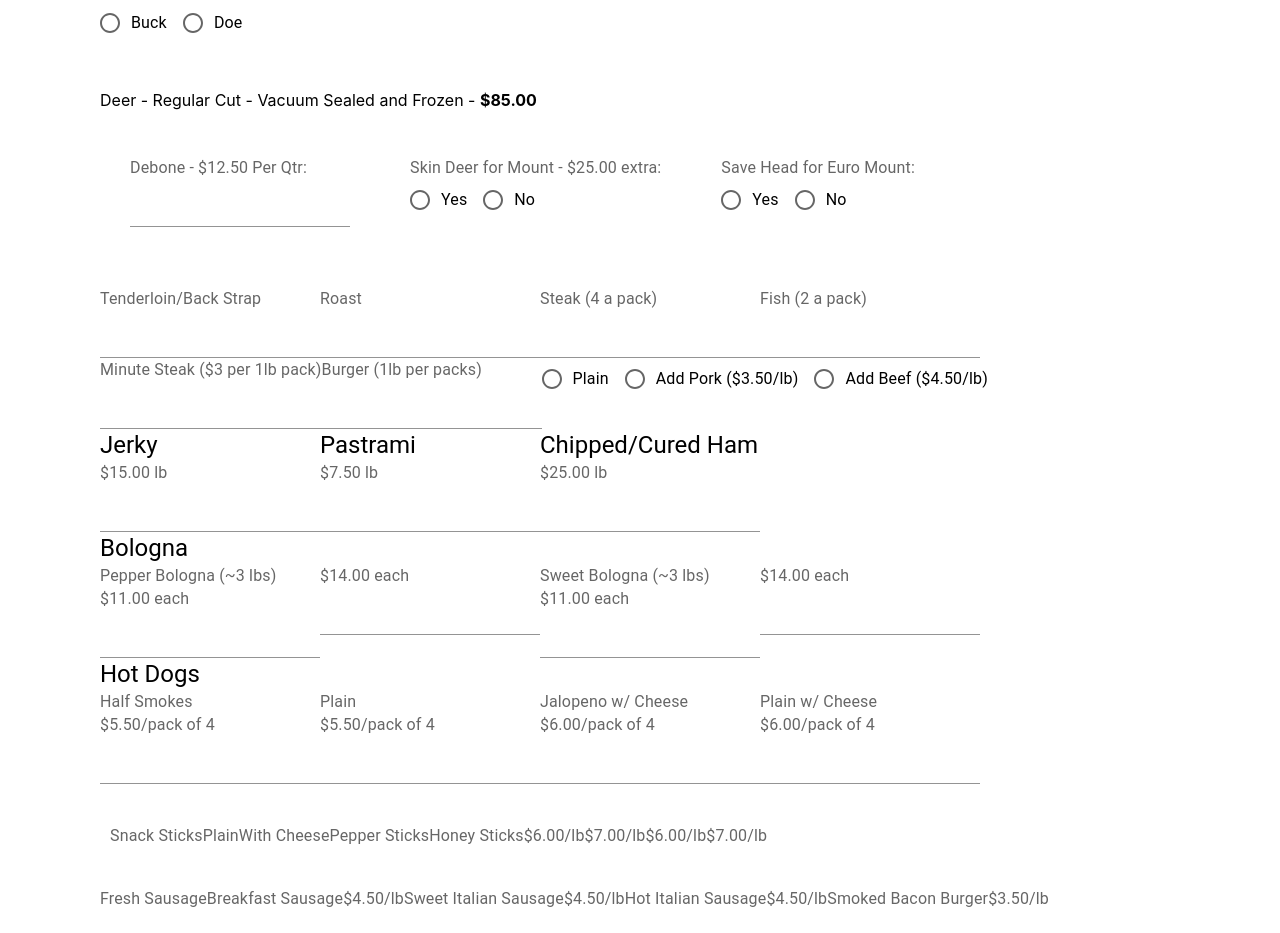
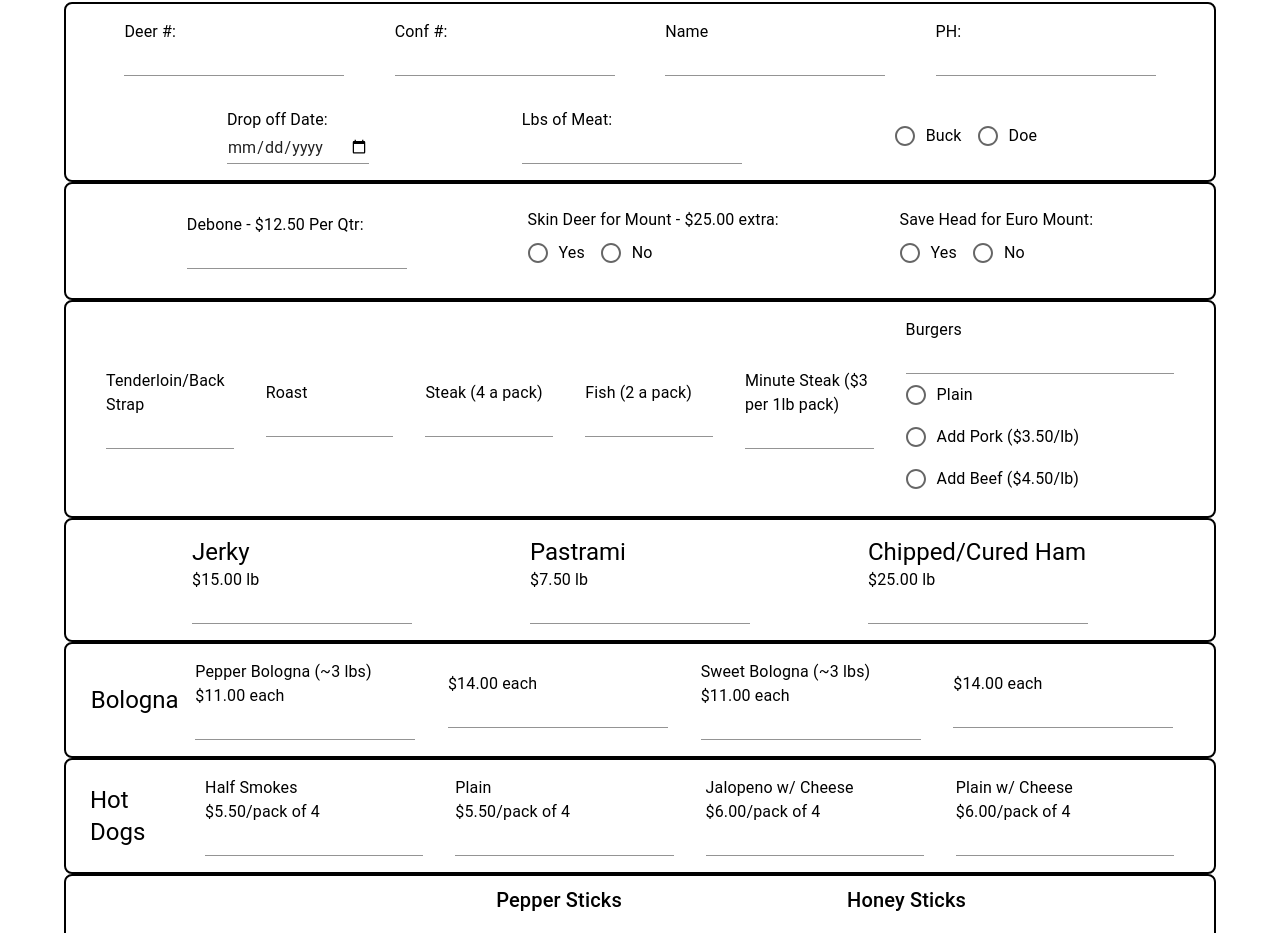
Before and after one commit to tylerf808/chop-shop, a React (Create React App) app in the folder chop-shop-app/: page / in a window 1280 px wide. Shown: the part 138-1071 px from the top of the page. Before the commit the page ends 1048 px from the top, so only its background shows below. Built offline with nearby package versions, Linux system fonts and the light colour scheme; the HTML template or start-up script is replaced by a standard one.

Commit message:
Finished basic styling

```diff
--- a/chop-shop-app/src/App.js
+++ b/chop-shop-app/src/App.js
@@ -21,7 +21,6 @@ function App() {
         main: '#809AAF'
       },
     },
-    spacing: 10,
   })
 
   return (
--- a/chop-shop-app/src/components/Bologna.jsx
+++ b/chop-shop-app/src/components/Bologna.jsx
@@ -1,26 +1,27 @@
-import { Container, FormLabel, FormControl, Input, Typography } from '@mui/material';
+import { Container, Typography, FormControl, Input } from '@mui/material';
 
 function Bologna() {
 
     return (
-        <Container className="bologna-container">
+        <Container className="bologna-container" sx={{ border: 2, borderRadius: 2, display: 'flex',
+        flexDirection: 'row', justifyContent: 'space-evenly', alignItems: 'center' }}>
             <Typography variant='h5'>Bologna</Typography>
-            <FormControl>
-                <FormLabel id='pepper-bologna'>Pepper Bologna (~3 lbs)</FormLabel>
-                <FormLabel id='pepper-plain-price'>$11.00 each</FormLabel>
+            <FormControl sx={{ margin: 2}}>
+                <Typography variant='body1' id='pepper-bologna'>Pepper Bologna (~3 lbs)</Typography>
+                <Typography variant='body1' id='pepper-plain-price'>$11.00 each</Typography>
                 <Input type='number' id='pepper-bologna-plain-Input'></Input>
             </FormControl>
-            <FormControl>
-                <FormLabel id='pepper-cheese-price'>$14.00 each</FormLabel>
+            <FormControl sx={{ margin: 2}}>
+                <Typography variant='body1' id='pepper-cheese-price'>$14.00 each</Typography>
                 <Input type='number' id='pepper-bologna-cheese-Input'></Input>
             </FormControl>
-            <FormControl>
-                <FormLabel id='sweet-bologna'>Sweet Bologna (~3 lbs)</FormLabel>
-                <FormLabel id='sweet-plain-price'>$11.00 each</FormLabel>
+            <FormControl sx={{ margin: 2}}>
+                <Typography variant='body1' id='sweet-bologna'>Sweet Bologna (~3 lbs)</Typography>
+                <Typography variant='body1' id='sweet-plain-price'>$11.00 each</Typography>
                 <Input type='number' id='sweet-bologna-plain-Input'></Input>
             </FormControl>
-            <FormControl>
-                <FormLabel id='sweet-cheese-price'>$14.00 each</FormLabel>
+            <FormControl sx={{ margin: 2}}>
+                <Typography variant='body1' id='sweet-cheese-price'>$14.00 each</Typography>
                 <Input type='number' id='sweet-bologna-cheese-Input'></Input>
             </FormControl>
         </Container >
--- a/chop-shop-app/src/components/DeerInfo.jsx
+++ b/chop-shop-app/src/components/DeerInfo.jsx
@@ -3,24 +3,45 @@ import Radio from '@mui/material/Radio';
 import RadioGroup from '@mui/material/RadioGroup';
 import FormControlLabel from '@mui/material/FormControlLabel';
 import FormControl from '@mui/material/FormControl';
-import FormLabel from '@mui/material/FormLabel';
+import { Input, Typography } from '@mui/material';
 
 function DeerInfo() {
 
+    return (
+        <Container className="deer-info-container" sx={{ border: 2, borderRadius: 2, display: 'flex',
+        flexDirection: 'row', justifyContent: 'space-evenly', alignItems: 'center', flexWrap: 'wrap' }}>
 
-
-
-    return (
-            <Container className="deer-info-container">
-                <FormControl>
-                    <RadioGroup
-                        row
-                    >
-                        <FormControlLabel value="buck" control={<Radio />} label="Buck" />
-                        <FormControlLabel value="doe" control={<Radio />} label="Doe" />
-                    </RadioGroup>
-                </FormControl>
-            </Container>
+            <FormControl sx={{margin: 2}}>
+                <Typography variant='body1'>Deer #:</Typography>
+                <Input type='number'></Input>
+            </FormControl>
+            <FormControl sx={{margin: 2}}>
+                <Typography variant='body1'>Conf #:</Typography>
+                <Input type='number'></Input>
+            </FormControl>
+            <FormControl sx={{margin: 2}}>
+                <Typography variant='body1'>Name</Typography>
+                <Input type='text'></Input>
+            </FormControl>
+            <FormControl sx={{margin: 2}}>
+                <Typography variant='body1'>PH:</Typography>
+                <Input type='number'></Input>
+            </FormControl>
+            <FormControl sx={{margin: 2}}>
+                <Typography variant='body1'>Drop off Date:</Typography>
+                <Input type='date'></Input>
+            </FormControl>
+            <FormControl sx={{margin: 2}}>
+                <Typography variant='body1'>Lbs of Meat:</Typography>
+                <Input type='number'></Input>
+            </FormControl>
+            <FormControl sx={{ margin: 2 }}>
+                <RadioGroup row >
+                    <FormControlLabel value="buck" control={<Radio />} label="Buck" />
+                    <FormControlLabel value="doe" control={<Radio />} label="Doe" />
+                </RadioGroup>
+            </FormControl>
+        </Container >
     );
 }
 
--- a/chop-shop-app/src/components/DeerOptions.jsx
+++ b/chop-shop-app/src/components/DeerOptions.jsx
@@ -1,5 +1,5 @@
 import { useState } from 'react';
-import { Container, FormLabel, FormControl, Radio, RadioGroup, FormControlLabel, Input } from '@mui/material';
+import { Container, FormLabel, FormControl, Radio, RadioGroup, FormControlLabel, Input, Typography } from '@mui/material';
 
 function DeerOptions() {
 
@@ -22,14 +22,14 @@ function DeerOptions() {
     }
 
     return (
-        <Container sx={{padding: 3}} className="deer-options-container">
-            <p>Deer - Regular Cut - Vacuum Sealed and Frozen - <b>$85.00</b></p>
+        <Container className="deer-options-container" sx={{ border: 2, borderRadius: 2, display: 'flex',
+        flexDirection: 'row', justifyContent: 'space-evenly', alignItems: 'center', flexWrap: 'wrap' }}>
             <FormControl sx={{padding: 3}}>
-                <FormLabel htmlFor='debone-num' className='input-FormLabel'>Debone - $12.50 Per Qtr:</FormLabel>
+                <Typography variant='body1' htmlFor='debone-num' className='input-label'>Debone - $12.50 Per Qtr:</Typography>
                 <Input type='number'></Input>
             </FormControl>
             <FormControl sx={{padding: 3}}>
-                <FormLabel id="mount-radio-buttons-group-label">Skin Deer for Mount - $25.00 extra: </FormLabel>
+                <Typography variant='body1' id="mount-radio-buttons-group-label">Skin Deer for Mount - $25.00 extra: </Typography>
                 <RadioGroup
                     row
                     aria-labelledby="mount-radio-buttons-group-label"
@@ -39,7 +39,7 @@ function DeerOptions() {
                 </RadioGroup>
             </FormControl>
             <FormControl sx={{padding: 3}}>
-                <FormLabel name='euro-mount-radio-buttons-group-label'>Save Head for Euro Mount: </FormLabel>
+                <Typography variant='body1' name='euro-mount-radio-buttons-group-label'>Save Head for Euro Mount: </Typography>
                 <RadioGroup
                     row
                     aria-labelledby="mount-radio-buttons-group-label"
--- a/chop-shop-app/src/components/FreshSausage.jsx
+++ b/chop-shop-app/src/components/FreshSausage.jsx
@@ -1,18 +1,29 @@
-import { Container, FormControl, FormLabel } from '@mui/material';
+import { Container, FormControl, FormLabel, Input, Typography } from '@mui/material';
 
 function FreshSausage() {
 
     return (
-        <Container className="fresh-sausage-container">
-                <FormLabel id='sausage-header'>Fresh Sausage</FormLabel>
-                <FormLabel id='breakfast-sausage-FormLabel'>Breakfast Sausage</FormLabel>
-                <FormLabel id='breakfast-sausage-price'>$4.50/lb</FormLabel>
-                <FormLabel id='sweet-sausage-FormLabel'>Sweet Italian Sausage</FormLabel>
-                <FormLabel id='sweet-sausage-price'>$4.50/lb</FormLabel>
-                <FormLabel id='hot-sausage-FormLabel'>Hot Italian Sausage</FormLabel>
-                <FormLabel id='hot-sausage-price'>$4.50/lb</FormLabel>
-                <FormLabel id='smoked-bacon-FormLabel'>Smoked Bacon Burger</FormLabel>
-                <FormLabel id='smoked-baacon-price'>$3.50/lb</FormLabel>
+        <Container className="fresh-sausage-container" sx={{
+            border: 2, borderRadius: 2, display: 'flex',
+            flexDirection: 'row', justifyContent: 'space-evenly', alignItems: 'center', padding: 3, marginBottom: 10
+        }}>
+            <Typography variant='h4' id='sausage-header'>Fresh Sausage</Typography>
+            <FormControl>
+                <Typography variant='body1'>Breakfast Sausage $4.50/lb</Typography>
+                <Input type='number'></Input>
+            </FormControl>
+            <FormControl>
+                <Typography variant='body1'>Sweet Italian Sausage $4.50/lb</Typography>
+                <Input type='number'></Input>
+            </FormControl>
+            <FormControl>
+                <Typography variant='body1'>Hot Italian Sausaage $4.50/lb</Typography>
+                <Input type='number'></Input>
+            </FormControl>
+            <FormControl>
+                <Typography variant='body1'>Smoked Bacon Burger $3.50/lb</Typography>
+                <Input type='number'></Input>
+            </FormControl>
         </Container>
     );
 }
--- a/chop-shop-app/src/components/HotDogs.jsx
+++ b/chop-shop-app/src/components/HotDogs.jsx
@@ -1,29 +1,29 @@
-import { Container, FormControl, FormLabel, Input, Typography } from "@mui/material";
-
+import { Container, FormControl, Input, Typography } from "@mui/material";
 
 function HotDogs() {
 
     return (
-        <Container className="hot-dogs-container">
+        <Container className="hot-dogs-container" sx={{ border: 2, borderRadius: 2, display: 'flex',
+        flexDirection: 'row', justifyContent: 'space-evenly', alignItems: 'center' }}>
             <Typography variant="h5">Hot Dogs</Typography>
-            <FormControl>
-                <FormLabel id='jalopeno-FormLabel'>Half Smokes</FormLabel>
-                <FormLabel id='half-smokes-price'>$5.50/pack of 4</FormLabel>
+            <FormControl sx={{ margin: 2}}>
+                <Typography variant='body1' id='jalopeno-Typography'>Half Smokes</Typography>
+                <Typography variant='body1' id='half-smokes-price'>$5.50/pack of 4</Typography>
                 <Input id='half-smokes-Input' type='number'></Input>
             </FormControl>
-            <FormControl>
-                <FormLabel id='plain-FormLabel'>Plain</FormLabel>
-                <FormLabel id='plain-price'>$5.50/pack of 4</FormLabel>
+            <FormControl sx={{ margin: 2}}>
+                <Typography variant='body1' id='plain-Typography'>Plain</Typography>
+                <Typography variant='body1' id='plain-price'>$5.50/pack of 4</Typography>
                 <Input id='plain-Input' type='number'></Input>
             </FormControl>
-            <FormControl>
-                <FormLabel id='jalopeno-FormLabel'>Jalopeno w/ Cheese</FormLabel>
-                <FormLabel id='jalopeno-price'>$6.00/pack of 4</FormLabel>
+            <FormControl sx={{ margin: 2}}>
+                <Typography variant='body1' id='jalopeno-Typography'>Jalopeno w/ Cheese</Typography>
+                <Typography variant='body1' id='jalopeno-price'>$6.00/pack of 4</Typography>
                 <Input id='jalopeno-Input' type='number'></Input>
             </FormControl>
-            <FormControl>
-                <FormLabel id='plain-cheese-FormLabel'>Plain w/ Cheese</FormLabel>
-                <FormLabel id='plain-cheese-price'>$6.00/pack of 4</FormLabel>
+            <FormControl sx={{ margin: 2}}>
+                <Typography variant='body1' id='plain-cheese-Typography'>Plain w/ Cheese</Typography>
+                <Typography variant='body1' id='plain-cheese-price'>$6.00/pack of 4</Typography>
                 <Input id='plain-cheese-Input' type='number'></Input>
             </FormControl>
         </Container >
--- a/chop-shop-app/src/components/Jerky.jsx
+++ b/chop-shop-app/src/components/Jerky.jsx
@@ -4,20 +4,21 @@ import { Container, FormControl, FormLabel, Input, Typography } from "@mui/mater
 function Jerky() {
 
     return (
-        <Container className="jerky-container">
-            <FormControl>
+        <Container className="jerky-container" sx={{ border: 2, borderRadius: 2, display: 'flex',
+        flexDirection: 'row', justifyContent: 'space-evenly', alignItems: 'center' }}>
+            <FormControl sx={{ margin: 2}}>
                 <Typography variant="h5" >Jerky</Typography>
-                <FormLabel htmlFor='jerky'>$15.00 lb</FormLabel>
+                <Typography variant="body1" htmlFor='jerky'>$15.00 lb</Typography>
                 <Input type='number' name='jerky'></Input>
             </FormControl>
-            <FormControl>
+            <FormControl sx={{ margin: 2}}>
                 <Typography variant="h5">Pastrami</Typography>
-                <FormLabel htmlFor='pastrami'>$7.50 lb</FormLabel>
+                <Typography variant='body1' htmlFor='pastrami'>$7.50 lb</Typography>
                 <Input type='number' name='pastrami'></Input>
             </FormControl>
-            <FormControl>
+            <FormControl sx={{ margin: 2}}>
                 <Typography variant="h5">Chipped/Cured Ham</Typography>
-                <FormLabel htmlFor='chipped'>$25.00 lb</FormLabel>
+                <Typography variant='body1' htmlFor='chipped'>$25.00 lb</Typography>
                 <Input type='number' name='chipped'></Input>
             </FormControl>
         </Container>
--- a/chop-shop-app/src/components/MeatType.jsx
+++ b/chop-shop-app/src/components/MeatType.jsx
@@ -1,42 +1,41 @@
-import { Container, FormControl, FormControlLabel, FormLabel, Input, Radio, RadioGroup } from "@mui/material";
+import { Container, Box, FormControl, FormControlLabel, FormLabel, Input, Radio, RadioGroup, Typography } from "@mui/material";
 
 function MeatType() {
 
     return (
-        <Container className="meat-type-container">
-            <FormControl>
-                <FormLabel >Tenderloin/Back Strap</FormLabel>
+        <Container className="meat-type-container" sx={{ border: 2, borderRadius: 2, display: 'flex',
+        flexDirection: 'row', justifyContent: 'space-evenly', alignItems: 'center' }}>
+            <FormControl sx={{ margin: 2 }}>
+                <Typography variant='body1'>Tenderloin/Back Strap</Typography>
                 <Input type='number' name='tenderloin'></Input>
             </FormControl>
-            <FormControl>
-                <FormLabel >Roast</FormLabel>
+            <FormControl sx={{ margin: 2 }}>
+                <Typography variant='body1'>Roast</Typography>
                 <Input type='number' name='roast'></Input>
             </FormControl>
-            <FormControl>
-                <FormLabel >Steak (4 a pack)</FormLabel>
+            <FormControl sx={{ margin: 2 }}>
+                <Typography variant='body1'>Steak (4 a pack)</Typography>
                 <Input type='number' name='steak'></Input>
             </FormControl>
-            <FormControl>
-                <FormLabel htmlFor='fish'>Fish (2 a pack)</FormLabel>
+            <FormControl sx={{ margin: 2 }}>
+                <Typography variant='body1'>Fish (2 a pack)</Typography>
                 <Input type='number' name='fish'></Input>
-            </FormControl>
-            <FormControl>
-                <FormLabel htmlFor='minute'>Minute Steak ($3 per 1lb pack)</FormLabel>
+            </FormControl >
+            <FormControl sx={{ margin: 2 }}>
+                <Typography variant='body1'>Minute Steak ($3 per 1lb pack)</Typography>
                 <Input type='number' name='minute'></Input>
             </FormControl>
-            <FormControl>
-                <FormLabel>Burger (1lb per packs)</FormLabel>
-                <Input type='number'></Input>
-            </FormControl>
-            <FormControl>
-                <RadioGroup
-                    row
-                    name='burgers-extras-radio-buttons-group'
-                >
-                    <FormControlLabel value='plain' control={<Radio />} label='Plain'/>
-                    <FormControlLabel value='pork' control={<Radio />} label='Add Pork ($3.50/lb)'/>
-                    <FormControlLabel value='beef' control={<Radio />} label='Add Beef ($4.50/lb)'/>
-                </RadioGroup>
+            <FormControl sx={{margin: 2}}>
+                <Typography variant="body1">Burgers</Typography>
+                    <Input type='number' ></Input>
+                    <RadioGroup
+                        row
+                        name='burgers-extras-radio-buttons-group'
+                    >
+                        <FormControlLabel value='plain' control={<Radio />} label='Plain' />
+                        <FormControlLabel value='pork' control={<Radio />} label='Add Pork ($3.50/lb)' />
+                        <FormControlLabel value='beef' control={<Radio />} label='Add Beef ($4.50/lb)' />
+                    </RadioGroup>
             </FormControl>
         </Container>
     );
--- a/chop-shop-app/src/components/SnackSticks.jsx
+++ b/chop-shop-app/src/components/SnackSticks.jsx
@@ -1,20 +1,29 @@
-import { Box, FormControl, FormLabel } from "@mui/material";
+import { Container, FormGroup, Input, Typography } from "@mui/material";
 
 
 function SnackSticks() {
 
     return (
-        <Box sx={{margin: 4}} className="snack-sticks-container">
-                <FormLabel id='snack-sticks-FormLabel'>Snack Sticks</FormLabel>
-                <FormLabel id='plain-snack-stick'>Plain</FormLabel>
-                <FormLabel id='cheese-snack-stick'>With Cheese</FormLabel>
-                <FormLabel id='pepper-sticks-FormLabel'>Pepper Sticks</FormLabel>
-                <FormLabel id='honey-sticks-FormLabel'>Honey Sticks</FormLabel>
-                <FormLabel id='pepper-plain-price'>$6.00/lb</FormLabel>
-                <FormLabel id='pepper-cheese-price'>$7.00/lb</FormLabel>
-                <FormLabel id='honey-plain-price'>$6.00/lb</FormLabel>
-                <FormLabel id='honey-cheese-price'>$7.00/lb</FormLabel>
-        </Box>
+        <Container sx={{
+            border: 2, borderRadius: 2, display: 'flex',
+            flexDirection: 'row', justifyContent: 'space-evenly', alignItems: 'center'
+        }}>
+            <Typography variant='h5' sx={{margin: 2}}>Snack Sticks</Typography>
+            <FormGroup>
+                <Typography variant='h6' sx={{margin: 1}}>Pepper Sticks</Typography>
+                <Typography variant="body1" sx={{margin: 1}}>Plain $6.00/lb</Typography>
+                <Input type="number" sx={{margin: 1}}></Input>
+                <Typography variant="body1" sx={{margin: 1}}>w/ Cheese $7.00/lb</Typography>
+                <Input type="number"></Input>
+            </FormGroup>
+            <FormGroup>
+            <Typography variant='h6' sx={{margin: 1}}>Honey Sticks</Typography>
+                <Typography variant="body1" sx={{margin: 1}}>Plain $6.00/lb</Typography>
+                <Input type="number" sx={{margin: 1}}></Input>
+                <Typography variant="body1" sx={{margin: 1}}>w/ Cheese $7.00/lb</Typography>
+                <Input type="number"></Input>
+            </FormGroup>
+        </Container>
     );
 }
 
```
